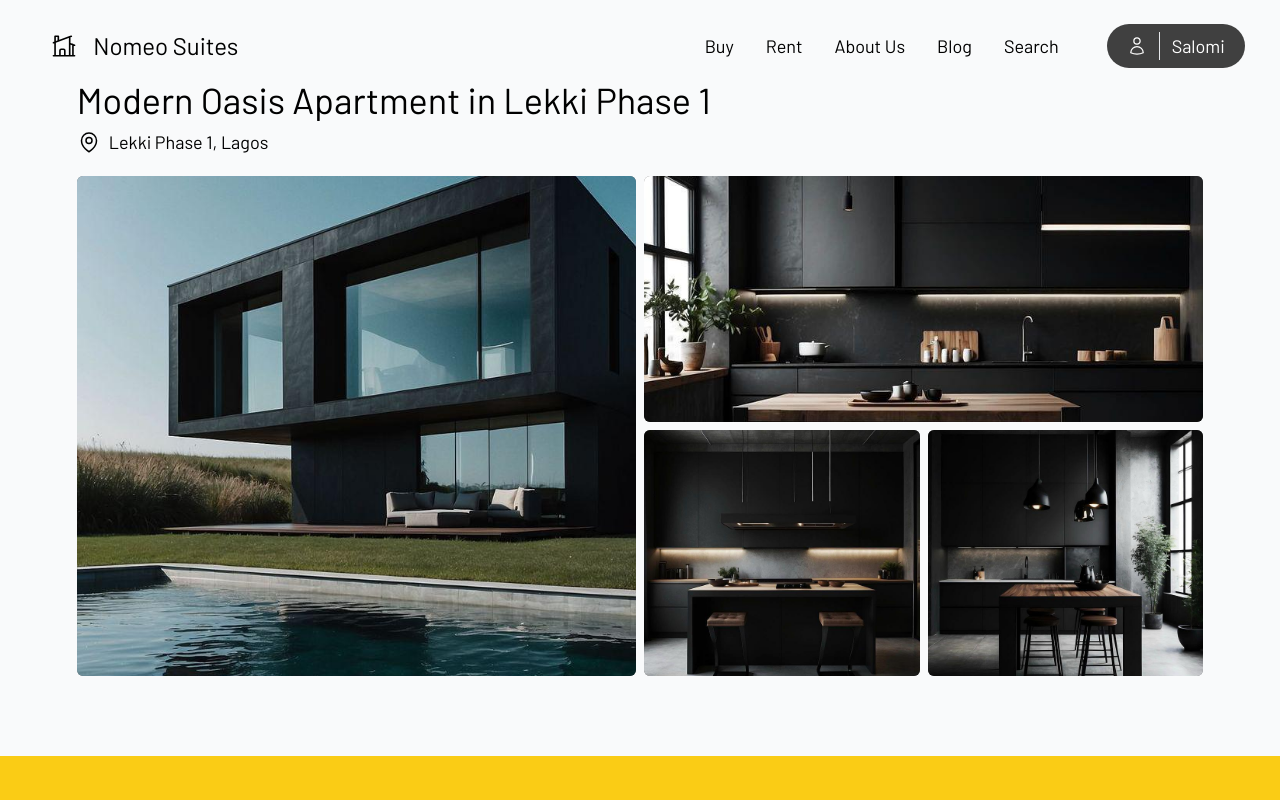
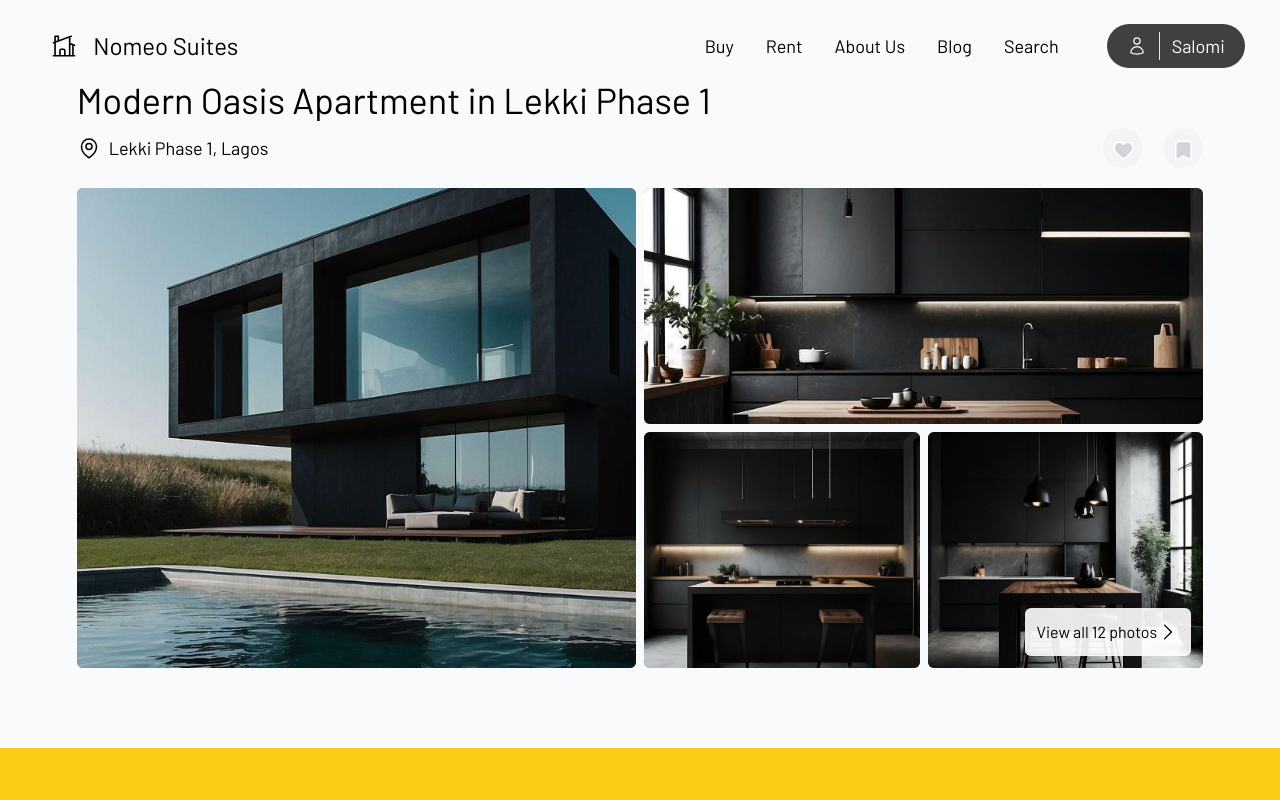
Before and after one commit to nomeo-310/Nomeo-Realtors-5.0, a Next.js app: page /property/1 in a window 1280 px wide. Shown: the top 800 px of the page. Built offline with nearby package versions, Linux system fonts and the light colour scheme.

Commit message:
image slider created

```diff
--- a/app/(root)/property/components/PropertyClient.tsx
+++ b/app/(root)/property/components/PropertyClient.tsx
@@ -1,29 +1,74 @@
+/* eslint-disable @next/next/no-img-element */
 'use client'
 
 import React from 'react'
 import Box from '@/components/shared/Box'
-import { HiOutlineMapPin } from 'react-icons/hi2'
+import { HiChevronRight, HiOutlineMapPin, HiXMark } from 'react-icons/hi2'
 import { propertyList } from '@/components/data/constants'
 import Image from 'next/image'
+import LikeButton from '@/components/shared/LikeButton'
+import SaveButton from '@/components/shared/SaveButton'
+import { twMerge } from 'tailwind-merge'
+import { LiaArrowLeftSolid, LiaArrowRightSolid } from 'react-icons/lia'
 
 
 
 const PropertyClient = () => {
 
   const property = propertyList[0];
+  const { propertyImageList } = property;
+  const [currentIndex, setCurrentIndex] = React.useState(0);
+  const [openSlider, setOpenSlider] = React.useState(false);
+
+  const nextSlide = () => {
+    if (!propertyImageList) {
+      return
+    }
+
+    const nextIndex = (currentIndex + 1) % propertyImageList.length;
+    setCurrentIndex(nextIndex);
+  };
+
+  const prevSlide = () => {
+    if (!propertyImageList) {
+      return
+    }
+
+    const prevIndex = currentIndex === 0 ? propertyImageList.length - 1 : currentIndex - 1;
+    setCurrentIndex(prevIndex);
+  };
+
+  const ViewAllButton = ({className}:{className?:string}) => {
+    return (
+      <button className={twMerge("absolute right-3 bottom-3  bg-white/90 py-3 px-3 rounded-md flex items-center", className)} onClick={() => setOpenSlider(true)}>
+        <h2 className='md:text-sm lg:text-base'>View all {property.propertyImageList?.length} photos</h2>
+        <div>
+          <HiChevronRight size={22}/>
+        </div>
+      </button>
+    )
+  }
 
   return (
+    <>
       <Box className='pt-20'>
         <div className='lg:mb-5 mb-4'>
           <h2 className='lg:text-4xl text-3xl mb-2'>{property.title}</h2>
+          <div className="w-full flex items-center justify-between">
             <div className='flex items-center gap-2'>
               <HiOutlineMapPin size={24}/>
               <p className='lg:text-lg'>{property.location}</p>
             </div>
+            <div className='flex items-center gap-5'>
+              <LikeButton/>
+              <SaveButton/>
             </div>
-      <div className='w-full rounded overflow-hidden lg:h-[500px] max-md: md:h-[400px] h-[350px] grid md:grid-cols-2 gap-2 grid-cols-1'>
+          </div>
+        </div>
+        <div className='w-full rounded overflow-hidden xl:h-[30rem] lg:h-[28rem] md:h-[22rem] h-[20rem] grid md:grid-cols-2 gap-2 grid-cols-1'>
           <div className="w-full h-full rounded-md flex justify-center items-center relative overflow-hidden bg-neutral-500">
             <Image src={property.propertyImageList?.[0] || ''} alt='property_image_1' priority className='object-cover' fill/>
+            <ViewAllButton  className='md:hidden'/>
           </div>
           <div className="w-full h-full md:grid grid-rows-2 overflow-hidden gap-2 hidden">
               <div className="w-full flex h-full justify-center items-center rounded-md relative overflow-hidden bg-neutral-500">
@@ -33,13 +78,37 @@ const PropertyClient = () => {
                 <div className="w-full h-full rounded-md flex items-center justify-center relative overflow-hidden bg-neutral-500">
                   <Image src={property.propertyImageList?.[2] || ''} alt='property_image_3' priority className='object-cover' fill/>
                 </div>
-              <div className="w-full h-full rounded-md flex items-center justify-center overflow-hidden relative bg-neutral-500">
+                <div className="w-full h-full rounded-md flex items-center justify-center overflow-hidden relative bg-neutral-500 cursor-pointer">
                   <Image src={property.propertyImageList?.[3] || ''} alt='property_image_4' priority className='object-cover' fill/>
+                  <ViewAllButton />
                 </div>
               </div>
           </div>
         </div>
       </Box>
+      {openSlider &&
+        <div className='fixed left-0 top-0 w-full h-full bg-black/60 z-[300000] overflow-hidden lg:p-8 md:p-12 p-6'>
+          <button className="absolute right-6 top-6 w-11 h-11 bg-red-400 text-white flex items-center justify-center rounded-full" onClick={() =>setOpenSlider(false)}>
+            <HiXMark size={22}/>
+          </button>
+          <div className="flex items-center gap-4 lg:gap-6 h-full w-full justify-center">
+            <div>
+              <button className='bg-white hover:scale-110 w-12 h-12 flex items-center justify-center rounded-full' onClick={prevSlide}>
+                <LiaArrowLeftSolid size={26} />
+              </button>
+            </div>
+            <div className="h-full text-white items-center justify-center flex overflow-hidden">
+              <img src={propertyImageList && propertyImageList[currentIndex]} alt="" className='h-full w-full object-contain'/>
+            </div>
+            <div>
+              <button className='bg-white hover:scale-110 w-12 h-12 flex items-center justify-center rounded-full' onClick={nextSlide}>
+                <LiaArrowRightSolid size={26} />
+              </button>
+            </div>
+          </div>
+        </div>
+      }
+    </>
   )
 }
 
--- a/components/shared/LikeButton.tsx
+++ b/components/shared/LikeButton.tsx
@@ -1,15 +1,22 @@
+'use client'
+
 import React from 'react'
+import { AiFillHeart, AiOutlineHeart } from 'react-icons/ai'
 
 interface Props {
 
 }
 
 const LikeButton = (props: Props) => {
+  const liked = false;
   return (
-    <div>
-
+    <div className={`w-10 h-10 rounded-full flex items-center justify-center ${liked ? 'bg-red-100' : 'bg-gray-100'}`}>
+      <button className='relative hover:opacity-80 transition cursor-pointer mt-1'>
+        <AiOutlineHeart size={25} className='fill-white absolute -top-[2px] -right-[2px]'/>
+        <AiFillHeart size={21} className={`${liked ? 'fill-rose-400' : 'fill-gray-300'}`}/>
+      </button>
     </div>
   )
 }
 
-export default LikeButton;
+export default LikeButton
--- a/components/shared/PropertyCard.tsx
+++ b/components/shared/PropertyCard.tsx
@@ -56,7 +56,7 @@ const PropertyCard = ({id, propertTag, propertyImage, propertySize, propertyCost
           {saved &&
             <div className='relative hover:opacity-80 transition cursor-pointer mt-1'>
               <HiOutlineBookmark size={26} className='text-white absolute -top-[2px] -right-[2px]'/>
-              <HiBookmark size={22} className={`${saved ? 'text-yellow-500' : ''}`}/>
+              <HiBookmark size={22} className={`${saved ? 'text-blue-400' : ''}`}/>
             </div>
           }
         </div>
--- /dev/null
+++ b/components/shared/SaveButton.tsx
@@ -0,0 +1,22 @@
+'use client'
+
+import React from 'react'
+import { HiBookmark, HiOutlineBookmark } from 'react-icons/hi2';
+
+interface Props {
+
+}
+
+const SaveButton = (props: Props) => {
+  const saved = false;
+  return (
+    <div className={`w-10 h-10 rounded-full flex items-center justify-center ${saved ? 'bg-blue-100' : 'bg-gray-100'}`}>
+      <button className='relative hover:opacity-80 transition cursor-pointer mt-1'>
+        <HiOutlineBookmark size={25} className='text-white absolute -top-[2px] -right-[2px]'/>
+        <HiBookmark size={21} className={`${saved ? 'text-blue-400' : 'text-gray-300'}`}/>
+      </button>
+    </div>
+  )
+}
+
+export default SaveButton;
```
Lines whose indentation alone changed are shown as unchanged.
